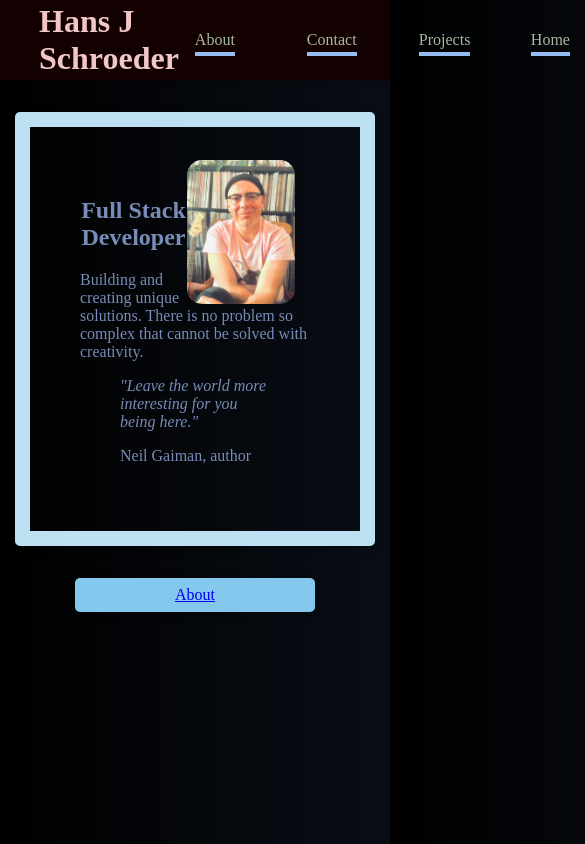
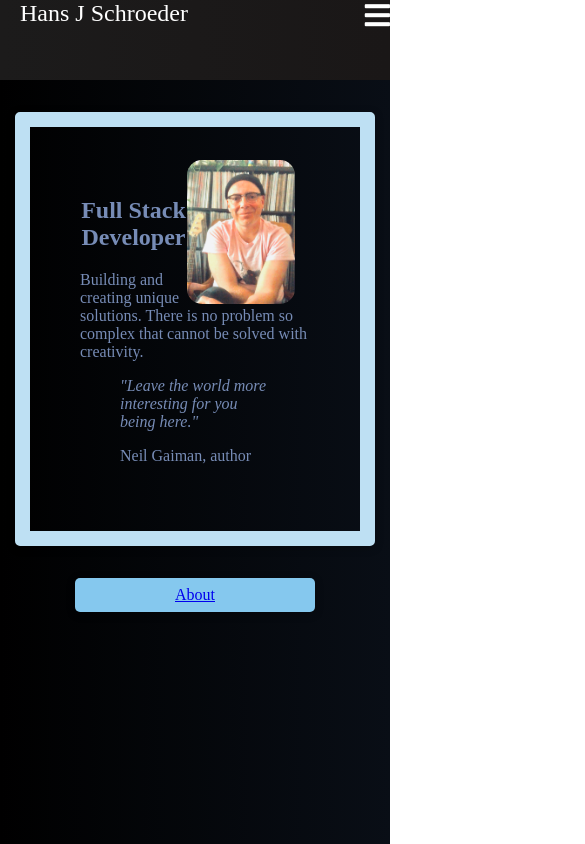
Before and after one commit to hajschroeder/HansJPortfolio, a React (Create React App) app: page / in a window 390 px wide. Shown: the top 844 px of the page, 585 px wide, since content can reach past the window. Built offline with nearby package versions, Linux system fonts and the light colour scheme; a web font is replaced by a local one.

Commit message:
implement mobile responsiveness

```diff
--- a/public/index.html
+++ b/public/index.html
@@ -6,6 +6,12 @@
     <link rel="preconnect" href="https://fonts.googleapis.com">
     <link rel="preconnect" href="https://fonts.gstatic.com" crossorigin>
     <link href="https://fonts.googleapis.com/css2?family=Abril+Fatface&family=DM+Serif+Display:ital@0;1&family=Patua+One&display=swap" rel="stylesheet">
+    <link
+    rel="stylesheet"
+    href="https://use.fontawesome.com/releases/v5.13.1/css/all.css"
+    integrity="sha384-xxzQGERXS00kBmZW/6qxqJPyxW3UR0BPsL4c8ILaIWXva5kFi7TxkIIaMiKtqV1Q"
+    crossorigin="anonymous"
+  />
     <meta name="viewport" content="width=device-width, initial-scale=1" />
     <meta name="theme-color" content="#000000" />
     <meta
--- a/src/App.css
+++ b/src/App.css
@@ -59,10 +59,26 @@
   transition: opacity 300ms, transform 300ms;
 }
 
-@media (prefers-reduced-motion: no-preference) {
+@media screen and (max-width: 960px) {
   .App-logo {
     animation: App-logo-spin infinite 20s linear;
   }
+   .page {
+    position: absolute;
+    left: 15px;
+    right: 15px;
+  }
+
+  .page-enter {
+    opacity: 0;
+  }
+
+  .page-enter-active {
+    opacity: 1;
+    transform: scale(1);
+    transition: opacity 700ms, transform 700ms;
+  }
+
 }
 
 
--- a/src/components/Projects/Projects.module.css
+++ b/src/components/Projects/Projects.module.css
@@ -5,7 +5,9 @@
 .projects{
   background-image: linear-gradient(to bottom, rgba(0, 0, 0, 0.7) 0%, rgb(46, 45, 45) 100%), url('../../assets/testShot.png');
   background-position: top;
-  /* background-repeat: no-repeat; */
+  background-repeat: no-repeat;
+  /* background-size: cover; */
+  margin: none;
   /* opacity: 0.7; */
 }
 .icons {
--- a/src/components/UI/Dropdown.js
+++ b/src/components/UI/Dropdown.js
@@ -1,23 +1,24 @@
 import React, { useState, createRef } from 'react';
 import './Dropdown.css';
-import { Link } from 'react-router-dom';
+import { Link as NavLink } from 'react-router-dom';
 import Home from '../Home/Home';
 import Contact from '../Contact/Contact';
 import About from '../About/About';
 import Projects from '../Projects/Projects';
+import NavItems from './NavItems'
 
-const routes = [
-  { path: '/', name: 'Home', element: <Home />, nodeRef: createRef() },
-  { path: '/home', name: 'Home', element: <Home />, nodeRef: createRef() },
-  { path: '/about', name: 'About', element: <About />, nodeRef: createRef() },
-  {
-    path: '/contact',
-    name: 'Contact',
-    element: <Contact />,
-    nodeRef: createRef(),
-  },
-  { path: '/projects', name: 'Projects', element: <Projects />, nodeRef: createRef()}
-]
+// const routes = [
+//   { path: '/', name: 'Home', element: <Home />, nodeRef: createRef() },
+//   { path: '/home', name: 'Home', element: <Home />, nodeRef: createRef() },
+//   { path: '/about', name: 'About', element: <About />, nodeRef: createRef() },
+//   {
+//     path: '/contact',
+//     name: 'Contact',
+//     element: <Contact />,
+//     nodeRef: createRef(),
+//   },
+//   { path: '/projects', name: 'Projects', element: <Projects />, nodeRef: createRef()}
+// ]
 
 
 function Dropdown() {
@@ -31,16 +32,16 @@ function Dropdown() {
         onClick={handleClick}
         className={click ? 'dropdown-menu clicked' : 'dropdown-menu'}
       >
-        {routes.map((item, index) => {
+        {NavItems.map((item, index) => {
           return (
             <li key={index}>
-              <Link
+              <NavLink
                 className={item.name}
                 to={item.path}
                 onClick={() => setClick(false)}
               >
                 {item.title}
-              </Link>
+              </NavLink>
             </li>
           );
         })}
--- /dev/null
+++ b/src/components/UI/Navbar.css
@@ -0,0 +1,221 @@
+/* .header {
+  top: 0;
+  left: 0;
+  width: 100%;
+  height: 5rem;
+  background-color: rgb(22, 11, 11);
+  justify-content: space-between;
+  padding: 0 10%;
+  position: fixed;
+} */
+/* .header {
+  display: flex;
+  align-items: center;
+  justify-content: center;
+  width: 100%;
+  height: 5rem;
+  background: rgb(19, 0, 0);
+  padding: 0 10%;
+  display: flex;
+  box-shadow: 0 2px 8px rgba(0, 0, 0, 0.25);
+}  */
+
+/* .header h1,
+.header h2,
+.header h3 {
+  display: flex;
+  align-items: center;
+  justify-content: left;
+  color: rgb(240, 198, 198);
+
+} */
+
+/* .header h1:hover,
+.header h2:hover,
+.header h3:hover {
+  border-bottom: none;
+} */
+/* .header  nav {
+  height: 100%;
+
+} */
+
+/* .navbar ul {
+  float: right;
+  height: 100%;
+  list-style: none;
+  display: flex;
+  padding: 0;
+  margin: 0;
+  align-items: center;
+  justify-content: right;
+  display: flex-end;
+} */
+
+
+/*
+.header li {
+  margin: 0 1rem;
+  width: 5rem;
+} */
+/*
+.header a {
+  color: white;
+  text-decoration: dashed;
+} */
+
+/* .header a:hover,
+.header a:active,
+.header a.active {
+  color: rgb(167, 185, 159);
+  padding-bottom: 0.25rem;
+  border-bottom: 4px solid #95bcf0;
+}  */
+
+.navbar {
+  background: linear-gradient(90deg, rgb(28, 27, 27) 0%, rgb(26, 23, 23) 100%);
+  height: 80px;
+  display: flex;
+  justify-content: center;
+  align-items: center;
+  font-size: 1.2rem;
+}
+
+.navbar-logo {
+  color: #fff;
+  justify-self: start;
+  margin-left: 20px;
+  cursor: pointer;
+  text-decoration: none;
+  font-size: 1.5rem;;
+}
+
+.fa-firstdraft {
+  margin-left: 0.5rem;
+  font-size: 1.6rem;
+}
+
+.nav-menu {
+  display: grid;
+  grid-template-columns: repeat(5, auto);
+  grid-gap: 10px;
+  list-style: none;
+  text-align: center;
+  width: 70vw;
+  justify-content: end;
+  margin-right: 2rem;
+}
+
+.nav-item {
+  display: flex;
+  align-items: center;
+  height: 80px;
+}
+
+.nav-links {
+  color: white;
+  text-decoration: none;
+  padding: 0.5rem 1rem;
+}
+
+.nav-links:hover {
+  background-color: #1888ff;
+  border-radius: 4px;
+  transition: all 0.2s ease-out;
+}
+
+.fa-bars {
+  color: #fff;
+}
+
+.nav-links-mobile {
+  display: none;
+}
+
+.menu-icon {
+  display: none;
+}
+
+@media screen and (max-width: 960px) {
+  /* .NavLink {
+    position: relative;
+  } */
+
+  .nav-menu {
+    display: flex;
+    flex-direction: column;
+    width: 100%;
+    height: 90vh;
+    position: absolute;
+    top: 80px;
+    left: -100%;
+    /* opacity: 0; */
+    /* transition: all 500ms ease; */
+  }
+
+  .nav-menu.active {
+    background: #242222;
+    left: 0;
+    /* opacity: 0; */
+    /* transition: all 500ms ease; */
+    z-index: 1;
+    padding: none;
+  }
+
+  .nav-links {
+    text-align: center;
+    padding: 2rem;
+    width: 100%;
+    display: table;
+  }
+
+  /* .nav-links:hover {
+    background-color: #1888ff;
+    border-radius: 0;
+  } */
+
+  .navbar-logo {
+    position: absolute;
+    top: 0;
+    left: 0;
+    /* transform: translate(25%, 50%); */
+  }
+
+  .menu-icon {
+    display: block;
+    position: absolute;
+    top: 0;
+    right: 0;
+    /* transform: translate(-100%, 60%); */
+    font-size: 1.8rem;
+    cursor: pointer;
+  }
+
+  .fa-times {
+    color: #fff;
+    font-size: 2rem;
+  }
+
+  .nav-links-mobile {
+    display: block;
+    text-align: center;
+    padding: 1.5rem;
+    margin: 2rem auto;
+    border-radius: 4px;
+    width: 80%;
+    background: #1888ff;
+    text-decoration: none;
+    color: #fff;
+    font-size: 1.5rem;
+  }
+
+  .nav-links-mobile:hover {
+    background: #fff;
+    color: #1888ff;
+    transition: 250ms;
+  }
+
+  button {
+    display: none;
+  }
+}
--- a/src/components/UI/Navbar.js
+++ b/src/components/UI/Navbar.js
@@ -1,9 +1,10 @@
-import { Link as NavLink } from 'react-router-dom';
-import React, { useState } from 'react'
+import React, { useState, Fragment } from 'react';
+import Button from './Button';
+import { Link as NavLink} from 'react-router-dom';
+import './Navbar.css';
 import Dropdown from './Dropdown';
-import classes from './Navbar.module.css';
-
-const Navbar = () => {
+import * as FaIcons from 'react-icons/fa'
+function Navbar() {
   const [click, setClick] = useState(false);
   const [dropdown, setDropdown] = useState(false);
 
@@ -25,37 +26,62 @@ const Navbar = () => {
       setDropdown(false);
     }
   };
+
   return (
-    <header className={classes.header}>
-      <NavLink to='/' onClick={closeMobileMenu}>
-        <h1>Hans J Schroeder</h1>
-      </NavLink>
-      <nav>
-        <ul>
-          <li>
-            <NavLink className={classes.active} to='/about'>
+    <Fragment>
+      <nav className='navbar'>
+        <NavLink to='/' className='navbar-logo' onClick={closeMobileMenu}>
+          Hans J Schroeder
+
+        </NavLink>
+        <div className='menu-icon' onClick={handleClick}>
+
+          <i className={click ? 'fas fa-times' : 'fas fa-bars'} />
+        </div>
+
+        <ul className={click ? 'nav-menu active' : 'nav-menu'}>
+          <li className='nav-item'>
+            <NavLink to='/' className='nav-links' onClick={closeMobileMenu}>
+              Home
+            </NavLink>
+          </li>
+          <li
+            className='nav-item'
+            onMouseEnter={onMouseEnter}
+            onMouseLeave={onMouseLeave}
+          >
+            <NavLink
+              to='/about'
+              className='nav-links'
+              onClick={closeMobileMenu}
+            >
               About
             </NavLink>
           </li>
-          <li>
-            <NavLink className={classes.active} to='/contact'>
+          <li className='nav-item'>
+            <NavLink
+              to='/contact'
+              className='nav-links'
+              onClick={closeMobileMenu}
+            >
               Contact
             </NavLink>
           </li>
-          <li>
-            <NavLink className={classes.active} to='/projects'>
+          <li className='nav-item'>
+            <NavLink
+              to='/projects'
+              className='nav-links'
+              onClick={closeMobileMenu}
+            >
               Projects
             </NavLink>
           </li>
-          <li>
-            <NavLink className={classes.active} to='/home'>
-              Home
-            </NavLink>
-          </li>
+
         </ul>
+
       </nav>
-    </header>
+    </Fragment>
   );
 }
 
-export default Navbar
+export default Navbar;
--- a/src/components/UI/Navbar.module.css
+++ /dev/null
@@ -1,72 +0,0 @@
-/* .header {
-  top: 0;
-  left: 0;
-  width: 100%;
-  height: 5rem;
-  background-color: rgb(22, 11, 11);
-  justify-content: space-between;
-  padding: 0 10%;
-  position: fixed;
-} */
-.header {
-  display: flex;
-  align-items: center;
-  width: 100%;
-  height: 5rem;
-  background: rgb(19, 0, 0);
-  padding: 0 10%;
-  display: flex;
-  box-shadow: 0 2px 8px rgba(0, 0, 0, 0.25);
-}
-
-.header h1,
-.header h2,
-.header h3 {
-  display: flex;
-  align-items: center;
-  justify-content: left;
-  color: rgb(240, 198, 198);
-
-}
-
-.header h1:hover,
-.header h2:hover,
-.header h3:hover {
-  border-bottom: none;
-}
-.header  nav {
-  height: 100%;
-
-}
-
-.header ul {
-  float: right;
-  height: 100%;
-  list-style: none;
-  display: flex;
-  padding: 0;
-  margin: 0;
-  align-items: center;
-  justify-content: right;
-  display: flex-end;
-}
-
-
-
-.header li {
-  margin: 0 1rem;
-  width: 5rem;
-}
-
-.header a {
-  color: white;
-  text-decoration: dashed;
-}
-
-.header a:hover,
-.header a:active,
-.header a.active {
-  color: rgb(167, 185, 159);
-  padding-bottom: 0.25rem;
-  border-bottom: 4px solid #95bcf0;
-}
```
Also changed, not shown: src/App.js (+24 -6 lines).
